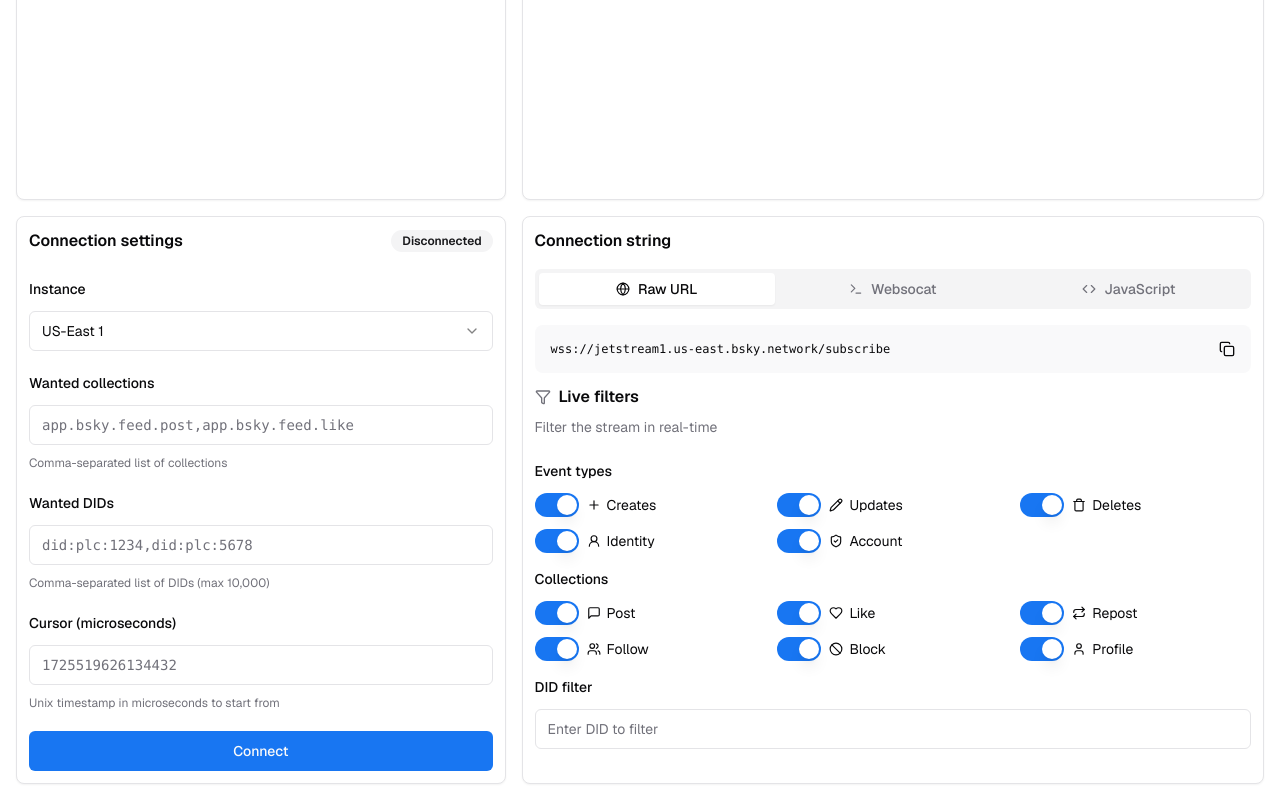
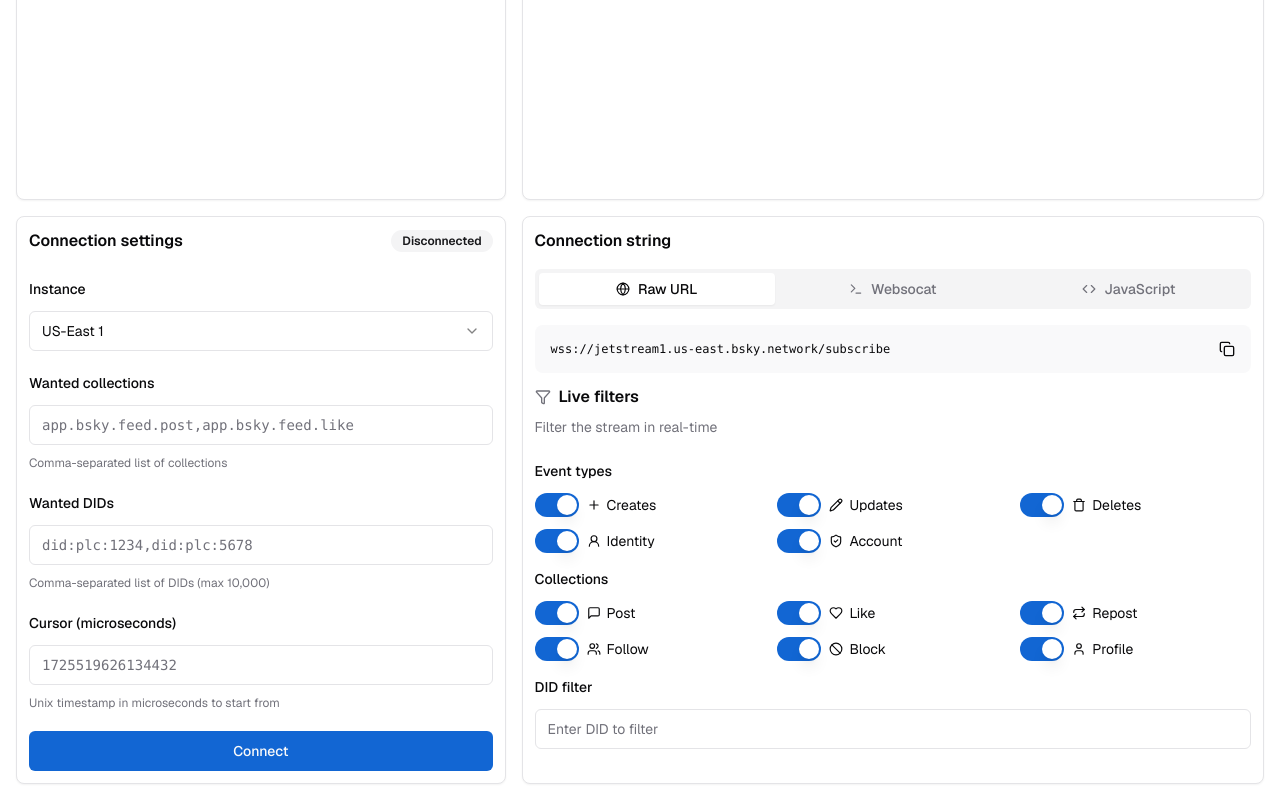
Before and after one commit to makeusabrew/playground.bsky.guide, a Next.js app: page / in a window 1280 px wide. Shown: the part 475-1275 px from the top of the page. Built offline with nearby package versions, Linux system fonts and the light colour scheme.

Commit message:
more muted blue

```diff
--- a/app/globals.css
+++ b/app/globals.css
@@ -10,7 +10,7 @@
     --card-foreground: 240 10% 3.9%;
     --popover: 0 0% 100%;
     --popover-foreground: 240 10% 3.9%;
-    --primary: 214 89% 52%;
+    --primary: 214 84% 45%;
     --primary-foreground: 0 0% 98%;
     --secondary: 240 4.8% 95.9%;
     --secondary-foreground: 240 5.9% 10%;
@@ -22,7 +22,7 @@
     --destructive-foreground: 0 0% 98%;
     --border: 240 5.9% 90%;
     --input: 240 5.9% 90%;
-    --ring: 214 89% 52%;
+    --ring: 214 84% 45%;
     --chart-1: 12 76% 61%;
     --chart-2: 173 58% 39%;
     --chart-3: 197 37% 24%;
@@ -37,7 +37,7 @@
     --card-foreground: 0 0% 98%;
     --popover: 0 0% 3.9%;
     --popover-foreground: 0 0% 98%;
-    --primary: 214 89% 52%;
+    --primary: 214 84% 45%;
     --primary-foreground: 0 0% 98%;
     --secondary: 0 0% 14.9%;
     --secondary-foreground: 0 0% 98%;
@@ -49,7 +49,7 @@
     --destructive-foreground: 0 0% 98%;
     --border: 0 0% 14.9%;
     --input: 0 0% 14.9%;
-    --ring: 214 89% 52%;
+    --ring: 214 84% 45%;
     --chart-1: 220 70% 50%;
     --chart-2: 160 60% 45%;
     --chart-3: 30 80% 55%;
```
